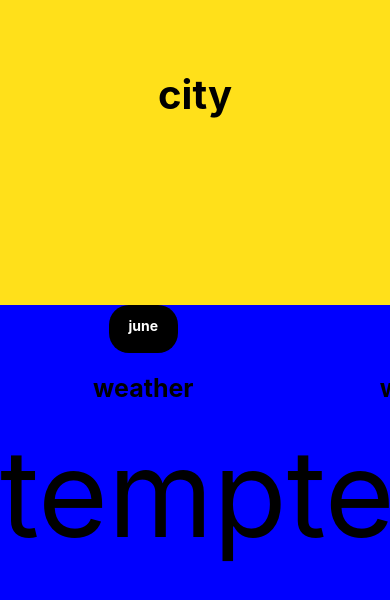
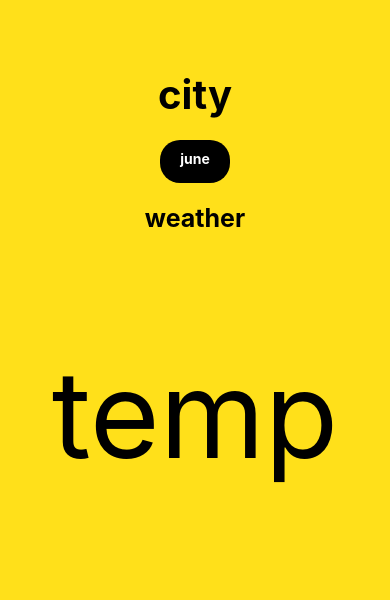
Before and after one commit to pki071120/RN-weather-app, a React Native app: screen / in a window 390 px wide. Shown: the top 600 px of the page. Built offline with nearby package versions, Linux system fonts and the light colour scheme.

Commit message:
update scroll view

```diff
--- a/App.js
+++ b/App.js
@@ -1,16 +1,24 @@
 import { StatusBar } from "expo-status-bar";
-import { ScrollView, StyleSheet, Text, View } from "react-native";
+import { Dimensions, ScrollView, StyleSheet, Text, View } from "react-native";
 
+const { width: SCREEN_WIDTH } = Dimensions.get("window");
 const App = () => {
 	return (
 		<View style={styles.container}>
 			<View style={styles.cityBox}>
 				<Text style={styles.city}>city</Text>
 			</View>
-			<ScrollView contentContainerStyle={styles.weatherRoot} horizontal>
+			<View style={styles.dateBox}>
+				<Text style={styles.date}>june</Text>
+			</View>
+			<ScrollView
+				pagingEnabled
+				contentContainerStyle={styles.weatherRoot}
+				horizontal
+				showsHorizontalScrollIndicator={false}
+			>
 				<View style={styles.weatherInner}>
 					<View style={styles.day}>
-						<Text style={styles.date}>june</Text>
 						<Text style={styles.weather}>weather</Text>
 					</View>
 					<View style={styles.tempBox}>
@@ -19,7 +27,6 @@ const App = () => {
 				</View>
 				<View style={styles.weatherInner}>
 					<View style={styles.day}>
-						<Text style={styles.date}>june</Text>
 						<Text style={styles.weather}>weather</Text>
 					</View>
 					<View style={styles.tempBox}>
@@ -28,61 +35,6 @@ const App = () => {
 				</View>
 				<View style={styles.weatherInner}>
 					<View style={styles.day}>
-						<Text style={styles.date}>june</Text>
-						<Text style={styles.weather}>weather</Text>
-					</View>
-					<View style={styles.tempBox}>
-						<Text style={styles.temp}>temp</Text>
-					</View>
-				</View>
-				<View style={styles.weatherInner}>
-					<View style={styles.day}>
-						<Text style={styles.date}>june</Text>
-						<Text style={styles.weather}>weather</Text>
-					</View>
-					<View style={styles.tempBox}>
-						<Text style={styles.temp}>temp</Text>
-					</View>
-				</View>
-				<View style={styles.weatherInner}>
-					<View style={styles.day}>
-						<Text style={styles.date}>june</Text>
-						<Text style={styles.weather}>weather</Text>
-					</View>
-					<View style={styles.tempBox}>
-						<Text style={styles.temp}>temp</Text>
-					</View>
-				</View>
-				<View style={styles.weatherInner}>
-					<View style={styles.day}>
-						<Text style={styles.date}>june</Text>
-						<Text style={styles.weather}>weather</Text>
-					</View>
-					<View style={styles.tempBox}>
-						<Text style={styles.temp}>temp</Text>
-					</View>
-				</View>
-				<View style={styles.weatherInner}>
-					<View style={styles.day}>
-						<Text style={styles.date}>june</Text>
-						<Text style={styles.weather}>weather</Text>
-					</View>
-					<View style={styles.tempBox}>
-						<Text style={styles.temp}>temp</Text>
-					</View>
-				</View>
-				<View style={styles.weatherInner}>
-					<View style={styles.day}>
-						<Text style={styles.date}>june</Text>
-						<Text style={styles.weather}>weather</Text>
-					</View>
-					<View style={styles.tempBox}>
-						<Text style={styles.temp}>temp</Text>
-					</View>
-				</View>
-				<View style={styles.weatherInner}>
-					<View style={styles.day}>
-						<Text style={styles.date}>june</Text>
 						<Text style={styles.weather}>weather</Text>
 					</View>
 					<View style={styles.tempBox}>
@@ -102,7 +54,7 @@ const styles = StyleSheet.create({
 	},
 
 	cityBox: {
-		flex: 1,
+		flex: 0.3,
 	},
 	city: {
 		flex: 1,
@@ -113,32 +65,30 @@ const styles = StyleSheet.create({
 		fontWeight: "bold",
 	},
 
-	weatherRoot: {
-		backgroundColor: "blue",
+	dateBox: {
+		alignItems: "center",
 	},
+	date: {
+		paddingTop: 10,
+		paddingBottom: 16,
+		paddingLeft: 20,
+		paddingRight: 20,
+		fontWeight: "bold",
+		color: "white",
+		backgroundColor: "black",
+		borderRadius: 20,
+		overflow: "hidden",
+	},
+
+	weatherRoot: {},
 	weatherInner: {
 		flex: 3,
+		width: SCREEN_WIDTH,
 	},
 	day: {
 		flex: 0.2,
 		textAlign: "center",
 		alignItems: "center",
-	},
-	date: {
-		flex: 1,
-		textAlign: "center",
-		fontWeight: "bold",
-		color: "white",
-
-		paddingTop: 12,
-		paddingBottom: 10,
-		paddingLeft: 20,
-		paddingRight: 20,
-
-		backgroundColor: "black",
-		borderRadius: 20,
-
-		overflow: "hidden",
 	},
 	weather: {
 		flex: 1.5,
```
